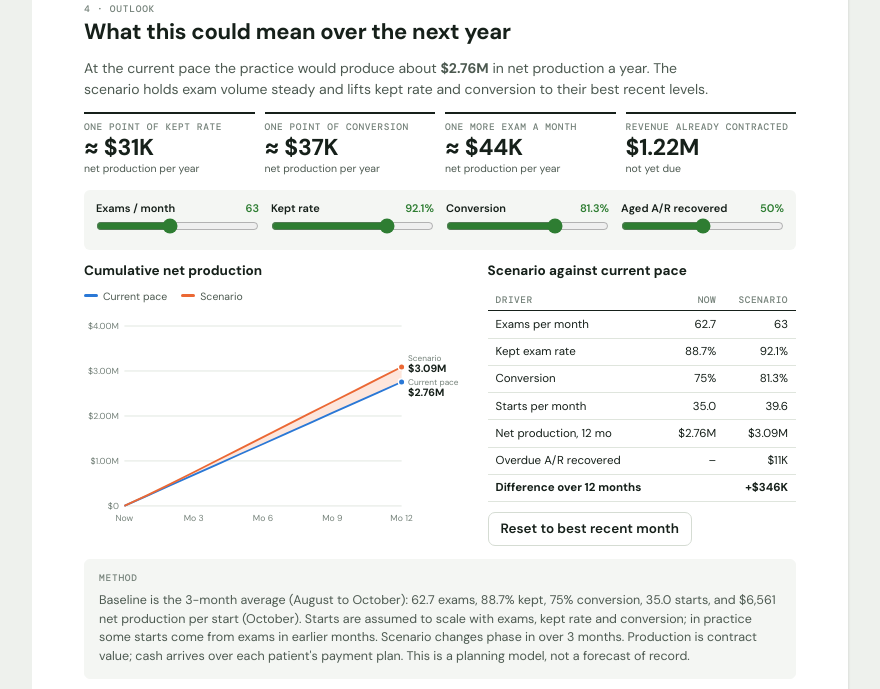
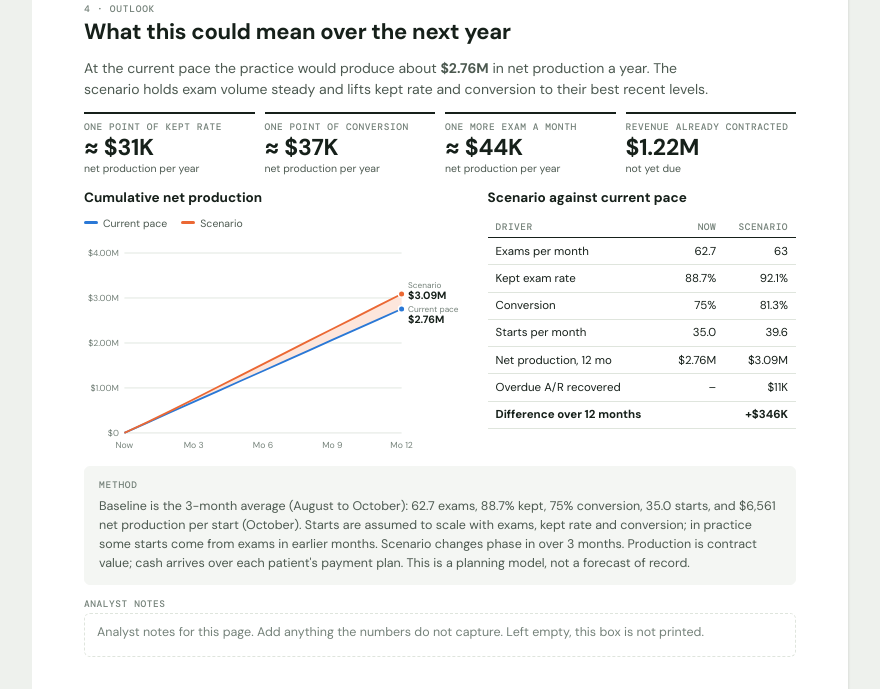
Before and after one commit to supplychainengineer/Lettuce-Ops-Reporting, a plain HTML site: page index.html in a window 1280 px wide. Shown: the part 4650-5339 px from the top of the page, without its empty margins (108-988 px from the left). Drawn offline with nearby package versions, Linux system fonts and the light colour scheme.

Commit message:
Remove interactive scenario controls from the outlook page
Co-Authored-By: Claude Fable 5.2 <noreply@anthropic.com>
Claude-Session: https://claude.ai/code/session_01WqfnqxMprxt9ayGFfgctsG

```diff
--- a/index.html
+++ b/index.html
@@ -430,7 +430,7 @@ const hbars=(items,f,col)=>{ const mx=Math.max(1,...items.map(i=>i.v)); return i
 function renderReport(){
   const el=$("#view-report"), pr=P(), ms=pr.months.slice(-3), m=last(), p=prev(), d=derive(m), pd=p?derive(p):null, b=baseline(), h=health(), B=DB.brand;
   if(!m.notes) m.notes={};
-  if(b && !pr.scn) pr.scn=defaultScn(b);
+  if(b) pr.scn=defaultScn(b);
   const sig=signals().sort((a,c)=>sevRank[a.tone]-sevRank[c.tone]||c.imp-a.imp), issues=sig.filter(s=>s.tone==="bad"||s.tone==="warn");
   const proj=b?project(b,pr.scn,12):null, rec=d.atRisk*n0(pr.scn?.cut)/100, opp=proj?proj.delta+rec:0;
   const rid=`${(pr.short||"RPT").toUpperCase()}-${m.year||""}-${String(MONTHS.indexOf(m.label)+1).padStart(2,"0")}`;
@@ -522,16 +522,12 @@ function renderReport(){
   if(b) page("outlook","4 · Outlook","What this could mean over the next year",
     `At the current pace the practice would produce about <b>${usdK(b.annual)}</b> in net production a year. The scenario holds exam volume steady and lifts kept rate and conversion to their best recent levels.`,
     `<div class="cols c4">${tile("One point of kept rate","≈ "+usdK(b.ptKept),"net production per year")}${tile("One point of conversion","≈ "+usdK(b.ptConv),"net production per year")}${tile("One more exam a month","≈ "+usdK(b.perExam*12),"net production per year")}${tile("Revenue already contracted",d.hasAR?usdK(n0(m.insFR)+n0(m.patFR)):"–","not yet due")}</div>
-    <div class="levers screen">
-      ${[["exams","Exams / month",Math.round(b.exams*0.6),Math.round(b.exams*1.5),1],["kept","Kept rate",70,100,0.1],["conv","Conversion",40,100,0.1],["cut","Aged A/R recovered",0,100,5]].map(l=>`<div class="lever"><label for="lv-${l[0]}">${l[1]}<output>${l[0]==="exams"?int(pr.scn[l[0]]):pct(pr.scn[l[0]],l[0]==="cut"?0:1)}</output></label><input type="range" id="lv-${l[0]}" data-k="${l[0]}" min="${l[2]}" max="${l[3]}" step="${l[4]}" value="${pr.scn[l[0]]}"></div>`).join("")}
-    </div>
     <div class="cols w"><div class="block"><h3>Cumulative net production</h3><div class="legend"><span><i class="ln" style="background:${C.s1}"></i>Current pace</span><span><i class="ln" style="background:${C.s2}"></i>Scenario</span></div>${cum(proj)}</div>
       <div class="block"><h3>Scenario against current pace</h3><table><thead><tr><th>Driver</th><th>Now</th><th>Scenario</th></tr></thead><tbody>
         <tr><td>Exams per month</td><td>${b.exams.toFixed(1)}</td><td>${int(pr.scn.exams)}</td></tr><tr><td>Kept exam rate</td><td>${pct(b.kept)}</td><td>${pct(pr.scn.kept)}</td></tr>
         <tr><td>Conversion</td><td>${pct(b.conv)}</td><td>${pct(pr.scn.conv)}</td></tr><tr><td>Starts per month</td><td>${b.starts.toFixed(1)}</td><td>${proj.sStarts.toFixed(1)}</td></tr>
         <tr><td>Net production, 12 mo</td><td>${usdK(proj.base)}</td><td>${usdK(proj.scn)}</td></tr><tr><td>Overdue A/R recovered</td><td>–</td><td>${usdK(rec)}</td></tr>
-        <tr class="tot"><td>Difference over 12 months</td><td></td><td>${opp>=0?"+":""}${usdK(opp)}</td></tr></tbody></table>
-        <button class="screen" id="scnReset" type="button" style="align-self:flex-start">Reset to best recent month</button></div></div>
+        <tr class="tot"><td>Difference over 12 months</td><td></td><td>${opp>=0?"+":""}${usdK(opp)}</td></tr></tbody></table></div></div>
     <div class="card t"><span class="eyebrow">Method</span><p class="muted">Baseline is the ${b.n}-month average (${esc(b.from)}${b.n>1?" to "+esc(b.to):""}): ${b.exams.toFixed(1)} exams, ${pct(b.kept)} kept, ${pct(b.conv)} conversion, ${b.starts.toFixed(1)} starts, and ${usd(b.value)} net production per start (${esc(b.valueMonth)}). Starts are assumed to scale with exams, kept rate and conversion; in practice some starts come from exams in earlier months. Scenario changes phase in over ${RAMP} months. Production is contract value; cash arrives over each patient's payment plan. This is a planning model, not a forecast of record.</p></div>`);
 
   /* 7 — next steps */
```
Also changed, not shown: 1 other file.
